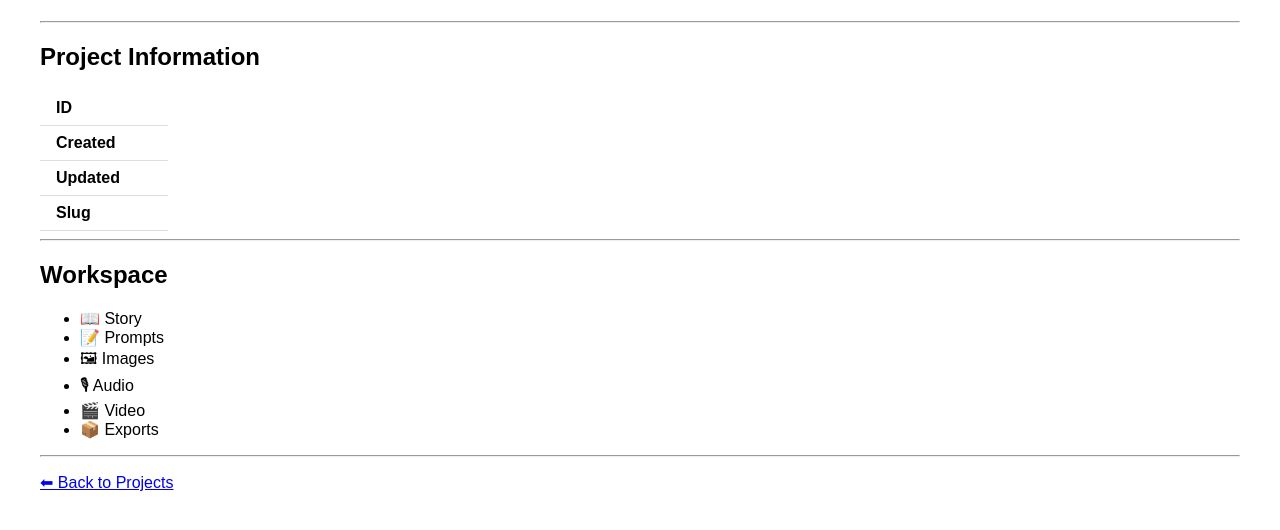
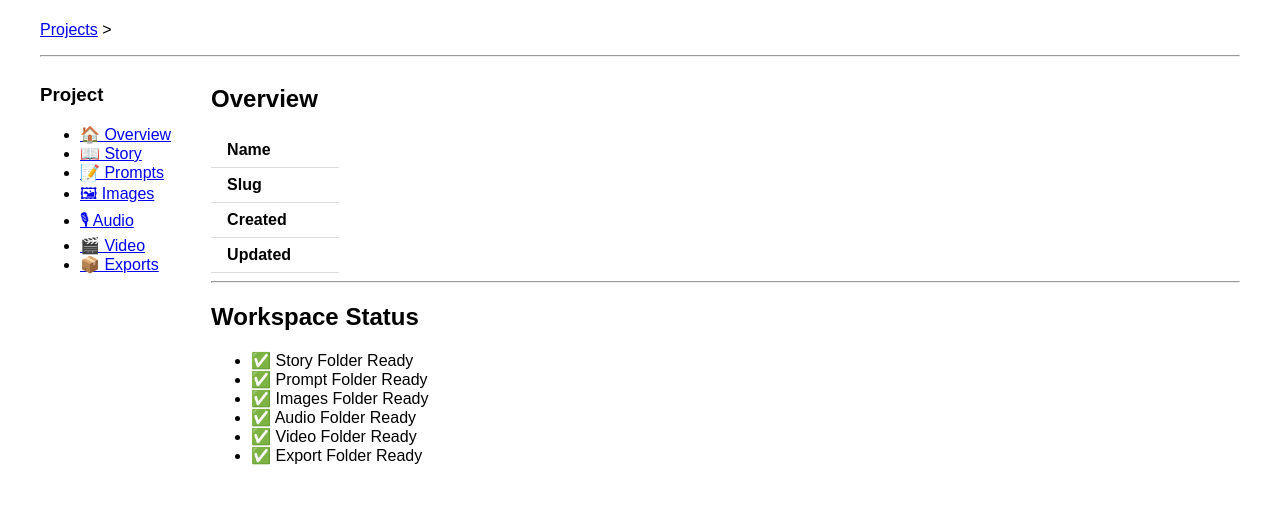
Before and after one commit to anshusangita08/AI-Studio, a Python web app: template app/ui/templates/projects/details.html in a window 1280 px wide. Shown: the part 77-607 px from the top of the page. Run offline with Jinja, Linux system fonts and the light colour scheme; the template is opened without the code that fills it, so the values that code supplies are empty.

Commit message:
Build 004C.2 - Project workspace layout

```diff
--- a/app/ui/templates/projects/details.html
+++ b/app/ui/templates/projects/details.html
@@ -4,14 +4,42 @@
 
 <h1>{{ project.name }}</h1>
 
+<p>
+
+<a href="/projects/">Projects</a>
+
+>
+
+<strong>{{ project.name }}</strong>
+
+</p>
+
 <hr>
 
-<h2>Project Information</h2>
+<div
+    style="
+        display:flex;
+        gap:40px;
+        align-items:flex-start;
+    "
+>
+
+    {% include "projects/sidebar.html" %}
+
+    <div style="flex:1;">
+
+        <h2>Overview</h2>
 
         <table>
+
             <tr>
-        <td><strong>ID</strong></td>
-        <td>{{ project.id }}</td>
+                <td><strong>Name</strong></td>
+                <td>{{ project.name }}</td>
+            </tr>
+
+            <tr>
+                <td><strong>Slug</strong></td>
+                <td>{{ project.slug }}</td>
             </tr>
 
             <tr>
@@ -24,35 +52,30 @@
                 <td>{{ project.updated_at }}</td>
             </tr>
 
-    <tr>
-        <td><strong>Slug</strong></td>
-        <td>{{ project.slug }}</td>
-    </tr>
         </table>
 
         <hr>
 
-<h2>Workspace</h2>
+        <h2>Workspace Status</h2>
 
         <ul>
-    <li>📖 Story</li>
-    <li>📝 Prompts</li>
-    <li>🖼 Images</li>
-    <li>🎙 Audio</li>
-    <li>🎬 Video</li>
-    <li>📦 Exports</li>
+
+            <li>✅ Story Folder Ready</li>
+
+            <li>✅ Prompt Folder Ready</li>
+
+            <li>✅ Images Folder Ready</li>
+
+            <li>✅ Audio Folder Ready</li>
+
+            <li>✅ Video Folder Ready</li>
+
+            <li>✅ Export Folder Ready</li>
+
         </ul>
 
-<hr>
+    </div>
 
-<p>
-
-<a href="/projects/">
-
-⬅ Back to Projects
-
-</a>
-
-</p>
+</div>
 
 {% endblock %}
--- a/workspace/projects/pytest-project/project.json
+++ b/workspace/projects/pytest-project/project.json
@@ -1,7 +1,7 @@
 {
-    "id": "1abe16ac-bda3-43cc-aed7-aeeb6e34cdbf",
+    "id": "f18dcdac-cc24-4fbe-bd8d-7c77009d88b3",
     "name": "PyTest Project",
     "slug": "pytest-project",
-    "created_at": "2026-07-15T20:07:29+00:00",
-    "updated_at": "2026-07-15T20:07:29+00:00"
+    "created_at": "2026-07-15T20:09:57+00:00",
+    "updated_at": "2026-07-15T20:09:57+00:00"
 }
```
Also changed, not shown: 1 other file. Lines whose indentation alone changed are shown as unchanged.
